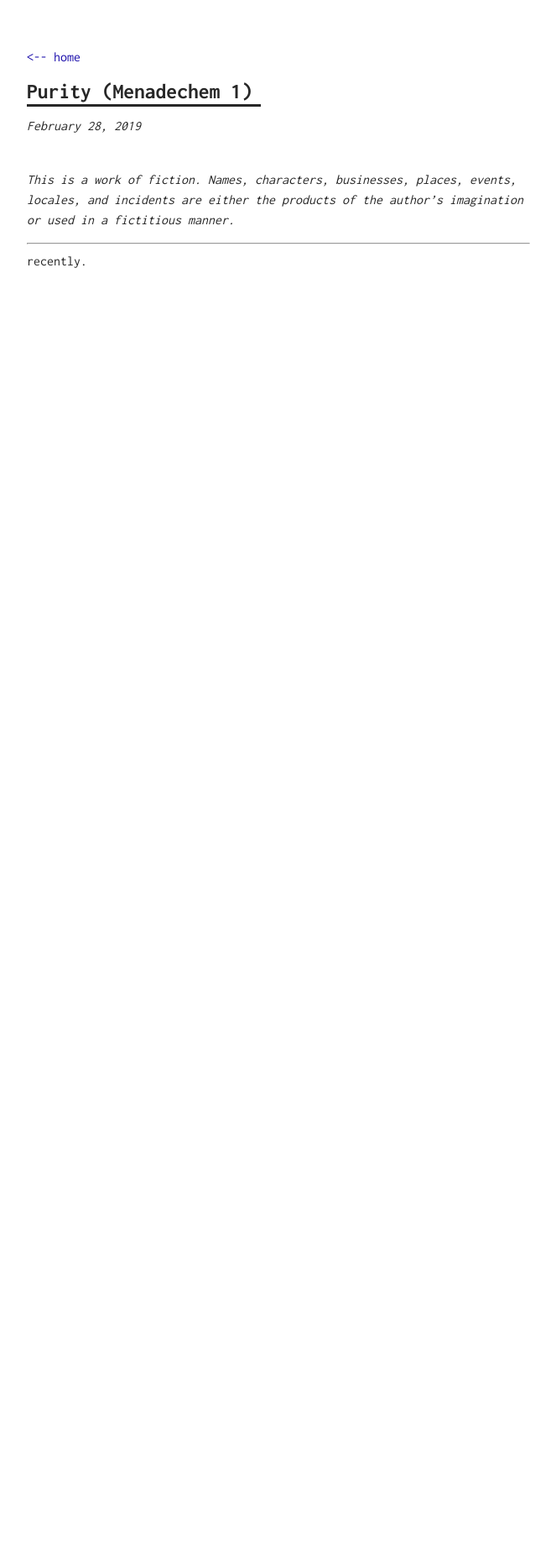
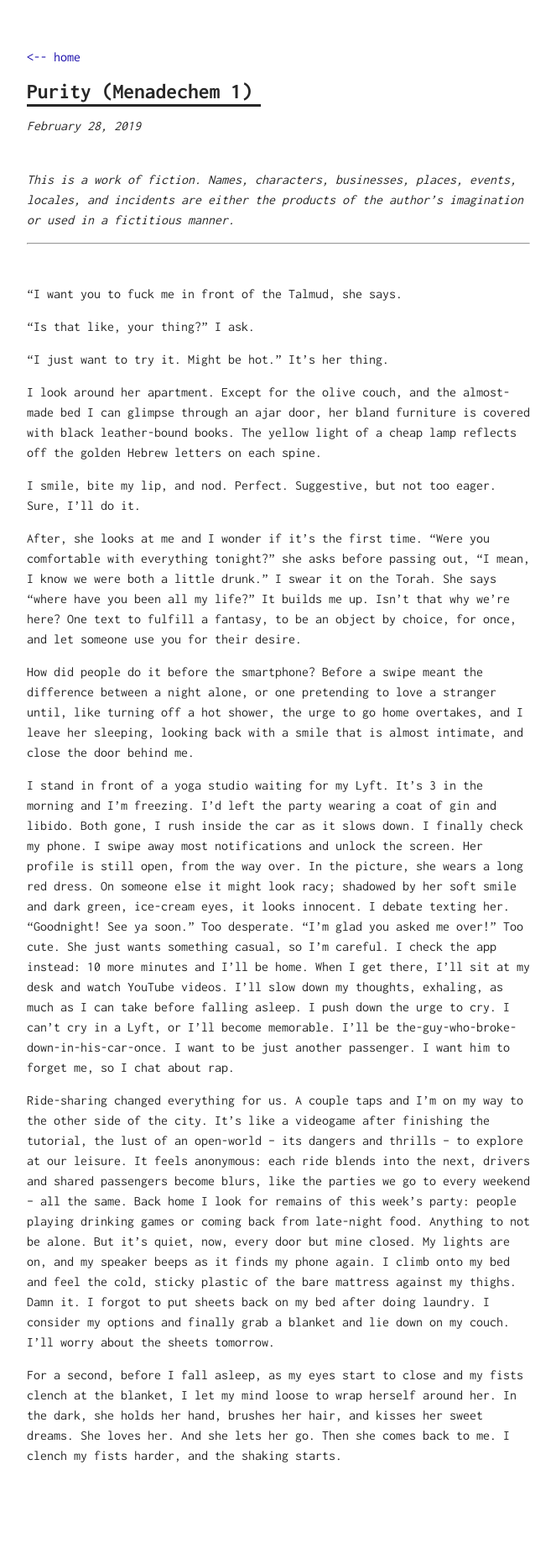
Before and after one commit to ordinarythings/ordinarythings.github.io, a Jekyll site: the page built from _posts/2019-02-28-Purity-Menadechem.md, in a window 1280 px wide. Shown: the whole page at 84% size, without its empty margins (308-971 px from the left). Built offline with Jekyll 4.4.1, drawn with Linux system fonts in a browser that asks for light colours; before the commit the page ends 900 px from its top, so only the background shows below that.

Commit message:
Update 2019-02-28-Purity-Menadechem.md

```diff
--- a/_posts/2019-02-28-Purity-Menadechem.md
+++ b/_posts/2019-02-28-Purity-Menadechem.md
@@ -7,4 +7,25 @@ type: Story
 *This is a work of fiction. Names, characters, businesses, places, events, locales, and incidents are either the products of the author’s imagination or used in a fictitious manner.*
 
 -----
-recently.
+<br/>
+
+
+“I want you to fuck me in front of the Talmud, she says.
+
+“Is that like, your thing?” I ask.
+
+“I just want to try it. Might be hot.” It’s her thing.
+
+I look around her apartment. Except for the olive couch, and the almost-made bed I can glimpse through an ajar door, her bland furniture is covered with black leather-bound books. The yellow light of a cheap lamp reflects off the golden Hebrew letters on each spine.
+
+I smile, bite my lip, and nod. Perfect. Suggestive, but not too eager. Sure, I’ll do it.
+
+After, she looks at me and I wonder if it's the first time. “Were you comfortable with everything tonight?” she asks before passing out, “I mean, I know we were both a little drunk.” I swear it on the Torah. She says “where have you been all my life?” It builds me up. Isn’t that why we're here? One text to fulfill a fantasy, to be an object by choice, for once, and let someone use you for their desire.
+
+How did people do it before the smartphone? Before a swipe meant the difference between a night alone, or one pretending to love a stranger until, like turning off a hot shower, the urge to go home overtakes, and I leave her sleeping, looking back with a smile that is almost intimate, and close the door behind me.
+
+I stand in front of a yoga studio waiting for my Lyft. It’s 3 in the morning and I’m freezing. I’d left the party wearing a coat of gin and libido. Both gone, I rush inside the car as it slows down. I finally check my phone. I swipe away most notifications and unlock the screen. Her profile is still open, from the way over. In the picture, she wears a long red dress. On someone else it might look racy; shadowed by her soft smile and dark green, ice-cream eyes, it looks innocent. I debate texting her. “Goodnight! See ya soon.” Too desperate. “I'm glad you asked me over!” Too cute. She just wants something casual, so I'm careful. I check the app instead: 10 more minutes and I'll be home. When I get there, I'll sit at my desk and watch YouTube videos. I'll slow down my thoughts, exhaling, as much as I can take before falling asleep. I push down the urge to cry. I can't cry in a Lyft, or I'll become memorable. I'll be the-guy-who-broke-down-in-his-car-once. I want to be just another passenger. I want him to forget me, so I chat about rap.
+
+Ride-sharing changed everything for us. A couple taps and I'm on my way to the other side of the city. It's like a videogame after finishing the tutorial, the lust of an open-world -- its dangers and thrills -- to explore at our leisure. It feels anonymous: each ride blends into the next, drivers and shared passengers become blurs, like the parties we go to every weekend -- all the same. Back home I look for remains of this week’s party: people playing drinking games or coming back from late-night food. Anything to not be alone. But it’s quiet, now, every door but mine closed. My lights are on, and my speaker beeps as it finds my phone again. I climb onto my bed and feel the cold, sticky plastic of the bare mattress against my thighs. Damn it. I forgot to put sheets back on my bed after doing laundry. I consider my options and finally grab a blanket and lie down on my couch. I’ll worry about the sheets tomorrow.
+
+For a second, before I fall asleep, as my eyes start to close and my fists clench at the blanket, I let my mind loose to wrap herself around her. In the dark, she holds her hand, brushes her hair, and kisses her sweet dreams. She loves her. And she lets her go. Then she comes back to me. I clench my fists harder, and the shaking starts.
```
